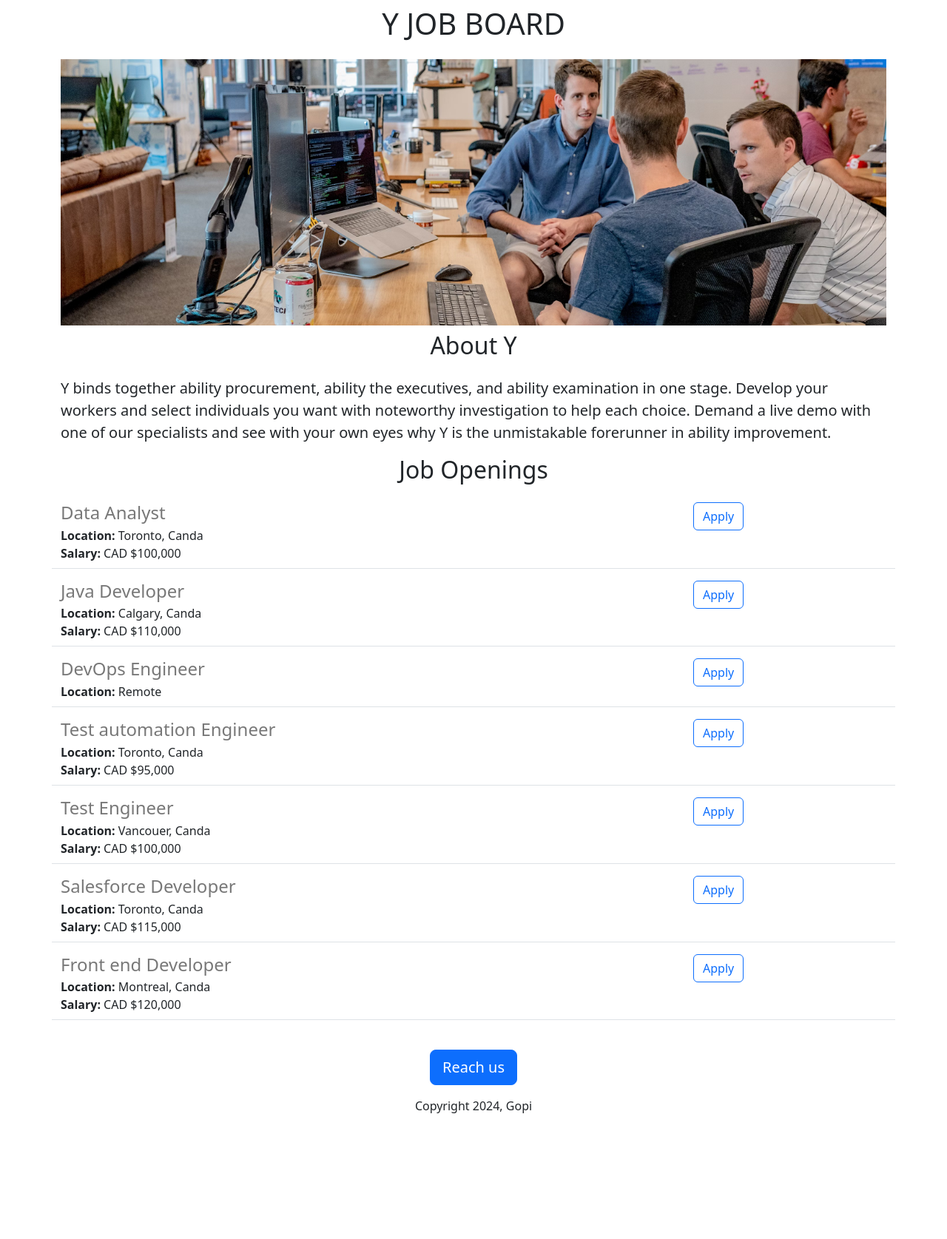
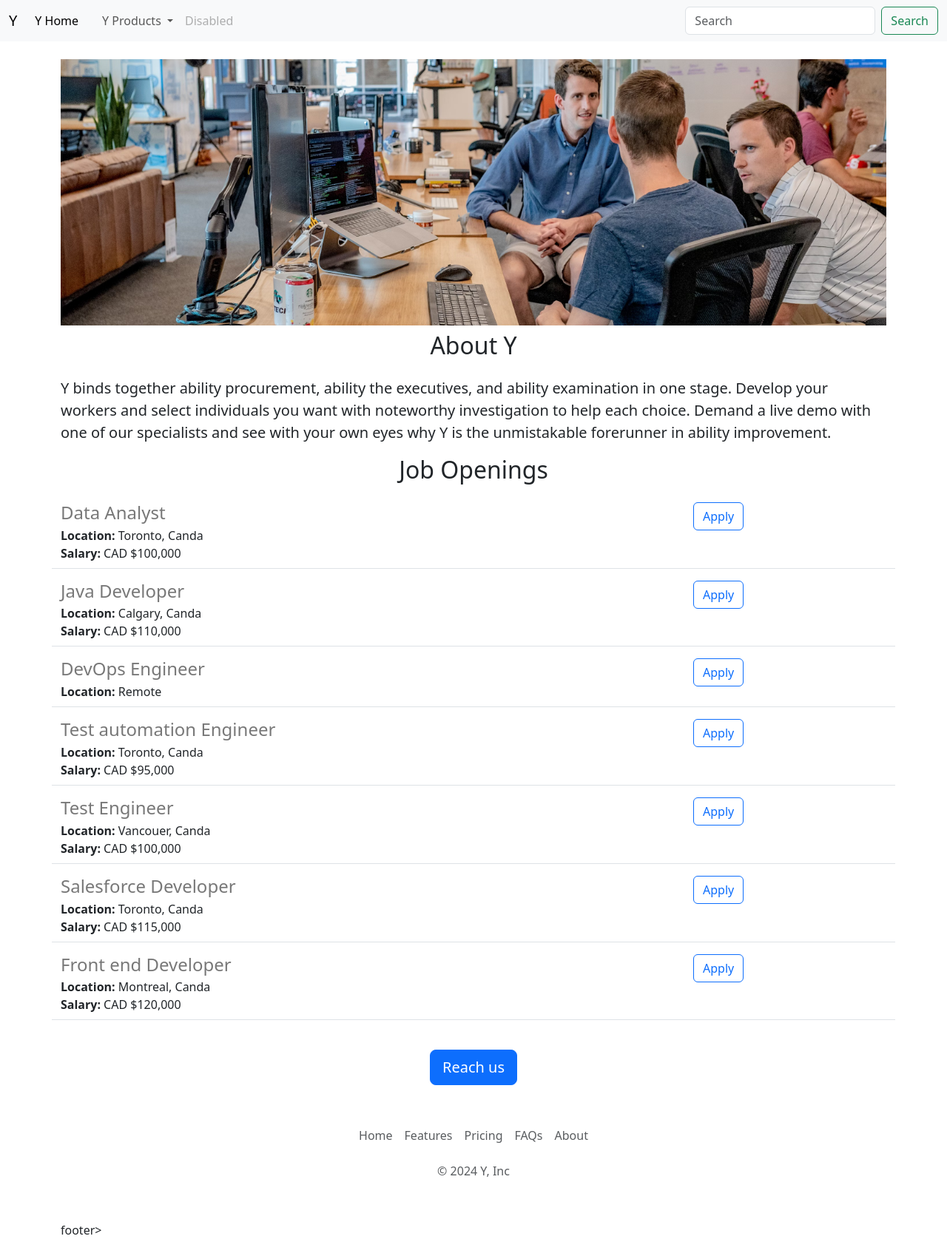
Before and after one commit to GKT77/Y-JOBS, a Flask app: page / in a window 1280 px wide. Shown: the whole page at 74% size. Before the commit the page ends 1505 px from the top, so only its background shows below. Run offline with Flask 3, Linux system fonts and the light colour scheme.

Commit message:
Added footer and NavBar

```diff
--- /dev/null
+++ b/templates/footer.html
@@ -0,0 +1,12 @@
+<div class="container">
+  <footer class="py-3 my-4">
+    <ul class="nav justify-content-center border-bottem pb-3 mb3">
+      <li class="nav-item"><a href="#" class="nav-link px-2 text-muted">Home</a></li>
+      <li class="nav-item"><a href="#" class="nav-link px-2 text-muted">Features</a></li>
+      <li class="nav-item"><a href="#" class="nav-link px-2 text-muted">Pricing</a></li>
+      <li class="nav-item"><a href="#" class="nav-link px-2 text-muted">FAQs</a></li>
+      <li class="nav-item"><a href="#" class="nav-link px-2 text-muted">About</a></li>
+    </ul>
+    <p class="text-center text-muted">&copy; 2024 Y, Inc</p>
+  </footer>footer>
+</div>
--- a/templates/home.html
+++ b/templates/home.html
@@ -17,6 +17,7 @@
     </style>
   </head>
   <body>
+    {% include 'nav.html' %}
     <div class="container">
       <h1 class="text-center mt-2 mb-4">{{company_name}} JOB BOARD</h1>
       <img class="img-fluid" id="banner" src="https://d8470372-c1d6-4fd9-aa67-43dbf09f83f1-00-fi4xziqh3rm6.picard.replit.dev/static/banner.jpeg">
@@ -32,9 +33,9 @@
       </div>
       <div class="text-center">
       <button class="btn btn-primary btn-lg mt-4 mb-2">Reach us</button>
-        <p class="mt-2">Copyright 2024, Gopi</p>
       </div>
     </div>
+    {% include 'footer.html' %}
   </body>
 
 </html>
--- /dev/null
+++ b/templates/nav.html
@@ -0,0 +1,36 @@
+<nav class="navbar navbar-expand-lg bg-body-tertiary showdow-sm fixed-top bg-white">
+  <div class="container-fluid">
+    <a class="navbar-brand" href="#">Y</a>
+    <button class="navbar-toggler" type="button" data-bs-toggle="collapse" data-bs-target="#navbarSupportedContent" aria-controls="navbarSupportedContent" aria-expanded="false" aria-label="Toggle navigation">
+      <span class="navbar-toggler-icon"></span>
+    </button>
+    <div class="collapse navbar-collapse" id="navbarSupportedContent">
+      <ul class="navbar-nav me-auto mb-2 mb-lg-0">
+        <li class="nav-item">
+          <a class="nav-link active" aria-current="page" href="#">Y Home</a>
+        </li>
+        <li class="nav-item">
+          <a class="nav-link" href="#"></a>
+        </li>
+        <li class="nav-item dropdown">
+          <a class="nav-link dropdown-toggle" href="#" role="button" data-bs-toggle="dropdown" aria-expanded="false">
+            Y Products
+          </a>
+          <ul class="dropdown-menu">
+            <li><a class="dropdown-item" href="#">Cleared Candidates</a></li>
+            <li><a class="dropdown-item" href="#">Verified Candidates</a></li>
+            <li><hr class="dropdown-divider"></li>
+            <li><a class="dropdown-item" href="#">Jobs Posted</a></li>
+          </ul>
+        </li>
+        <li class="nav-item">
+          <a class="nav-link disabled" aria-disabled="true">Disabled</a>
+        </li>
+      </ul>
+      <form class="d-flex" role="search">
+        <input class="form-control me-2" type="search" placeholder="Search" aria-label="Search">
+        <button class="btn btn-outline-success" type="submit">Search</button>
+      </form>
+    </div>
+  </div>
+</nav>
```
